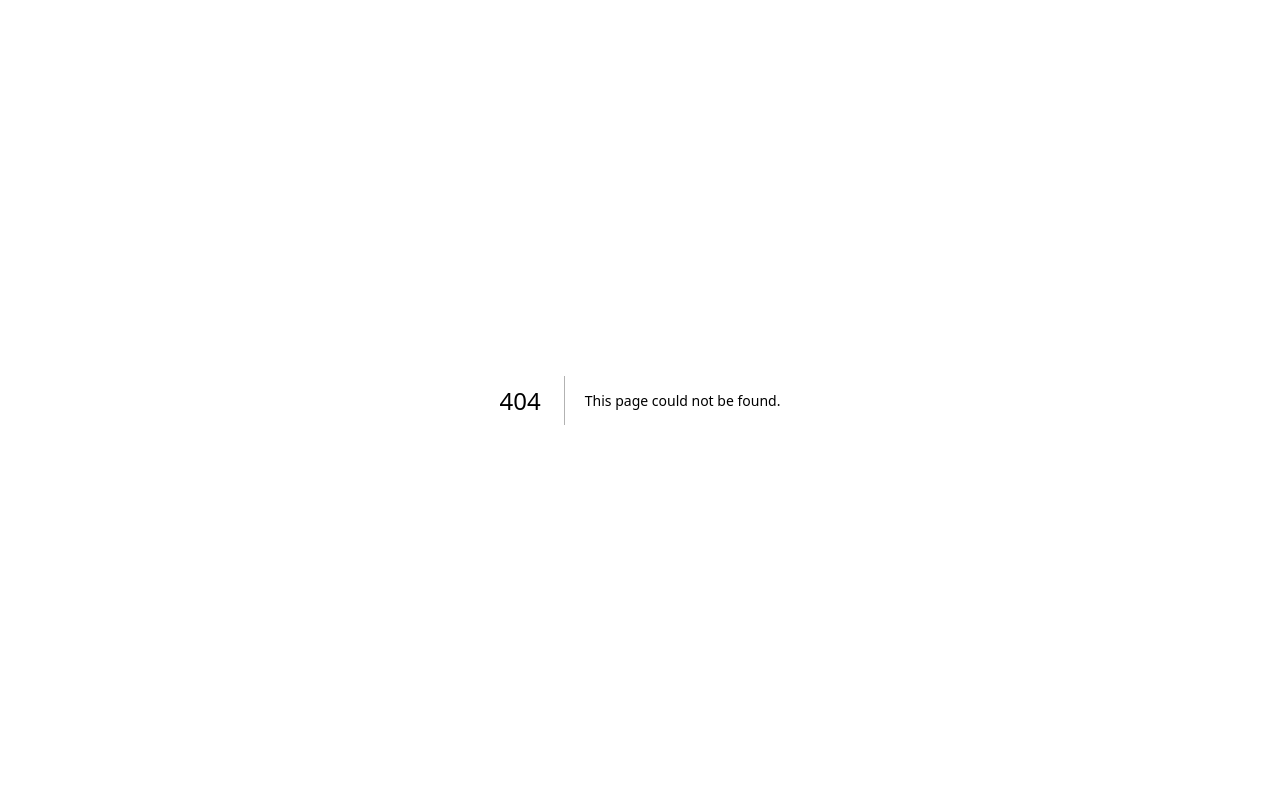
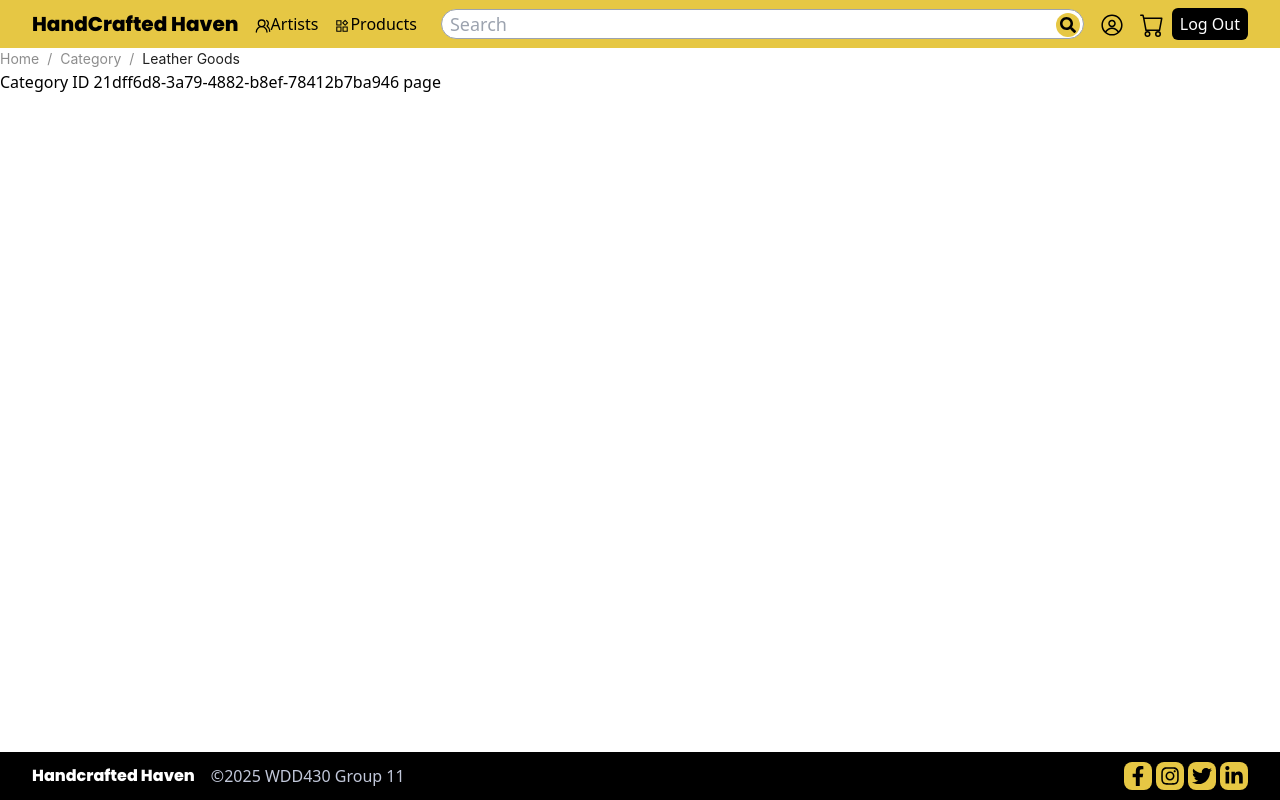
Before and after one commit to gyanqui/Handcrafted-Haven, a Next.js app: page /home/categories/21dff6d8-3a79-4882-b8ef-78412b7ba946 in a window 1280 px wide. Before the commit this address had no page. Built offline with nearby package versions, Linux system fonts and the light colour scheme.

Commit message:
feat: route setting

```diff
--- /dev/null
+++ b/src/app/home/categories/[id]/page.tsx
@@ -0,0 +1,80 @@
+"use client";
+
+import { useParams } from "next/navigation";
+import { Breadcrumb } from "antd";
+import Link from "next/link";
+
+export default function Page() {
+  const { id } = useParams();
+  const categories = [
+    {
+      category_id: 'd8e9f8b6-7cb4-4fbb-bc07-23dfeff30c2d',
+      category: 'Pottery & Ceramics',
+      category_url: '/category/pottery.webp'
+    },
+    {
+      category_id: 'b9e1a526-77c1-4a9a-8e0f-6599b6e2f00c',
+      category: 'Woodcraft & Carving',
+      category_url: '/category/woodcraft.webp'
+    },
+    {
+      category_id: '712e774e-0ad4-4c10-8a1a-981f9df5f7e8',
+      category: 'Textile & Fiber Arts',
+      category_url: '/category/textile.webp'
+    },
+    {
+      category_id: 'f40f68b8-e8c3-473a-b6b3-324684703c19',
+      category: 'Glass Creations',
+      category_url: '/category/glass.webp'
+    },
+    {
+      category_id: 'a5f1749f-89be-44e1-a6e1-f2c21b5eb930',
+      category: 'Metal Art & Jewelry',
+      category_url: '/category/metal.webp'
+    },
+    {
+      category_id: '21dff6d8-3a79-4882-b8ef-78412b7ba946',
+      category: 'Leather Goods',
+      category_url: '/category/leather.webp'
+    },
+    {
+      category_id: 'c1a6319c-5825-4d83-8989-c05b4a3cb3cb',
+      category: 'Paper & Stationery',
+      category_url: '/category/paper.webp'
+    },
+    {
+      category_id: 'f65053b2-3d83-4ef4-a6fa-e3b34f43f3d7',
+      category: 'Candles & Scents',
+      category_url: '/category/candles.webp'
+    },
+    {
+      category_id: '8761b01c-b6c3-4f3d-901a-196451de41fa',
+      category: 'Bath & Body',
+      category_url: '/category/bath.webp'
+    },
+    {
+      category_id: '34a76a1b-6d4c-4911-9f93-093129c3a4b6',
+      category: 'Mosaic & Mixed Media',
+      category_url: '/category/mixed-media.webp'
+    },
+    {
+      category_id: 'e10d8d8d-8c91-44d3-b8c0-1dfb6d2179a3',
+      category: 'Other',
+      category_url: '/category/other.webp'
+    },
+  ]
+  const category = categories.find(category => category.category_id === id);
+  const categoryName = category ? category.category : 'Unknown Category';
+
+  const breadcrumbItems = [
+    { title: <Link href="/home">Home</Link> },
+    { title: <Link href="/home/categories">Category</Link> }, // show all categories
+    { title: categoryName }, // show products belonging to this category
+  ];
+  return (
+    <>
+      <Breadcrumb items={breadcrumbItems} />
+      <>Category ID {id} page</>
+    </>
+  );
+}
--- /dev/null
+++ b/src/app/home/categories/page.tsx
@@ -0,0 +1,5 @@
+export default function Page() {
+    return (
+        <>Category collection page</>
+    )
+}
--- /dev/null
+++ b/src/app/home/products/[id]/page.tsx
@@ -0,0 +1,9 @@
+'use client'
+import { useParams } from "next/navigation"
+export default function Page() {
+    const {id} = useParams()
+
+    return (
+        <>Product ID {id} page</>
+    )
+}
--- a/src/app/ui/home/CategoryCard.tsx
+++ b/src/app/ui/home/CategoryCard.tsx
@@ -1,16 +1,20 @@
 import Image from "next/image"
+import Link from "next/link";
 
 interface CategoryCardProps {
     name: string;
     url: string;
+    id: string
 }
-export default function CategoryCard({name, url} : CategoryCardProps) {
+export default function CategoryCard({name, url, id} : CategoryCardProps) {
     return (
         <div>
-            <div className="border border-custom-grey rounded-t-xl w-[150px]">
-                <Image src={url} alt={`${name} picture`} width={150} height={200} className="rounded-t-xl"/>
-                <p className="h-12 flex items-start justify-center font-bold text-center p-2 leading-4">{name}</p>
-            </div>
+            <Link href={`/home/categories/${id}`}>
+                <div className="border border-custom-grey rounded-t-xl w-[150px]">
+                    <Image src={url} alt={`${name} picture`} width={150} height={200} className="rounded-t-xl"/>
+                    <p className="h-12 flex items-start justify-center font-bold text-center p-2 leading-4">{name}</p>
+                </div>
+            </Link>
         </div>
     )
 }
--- a/src/app/ui/home/CategoryNav.tsx
+++ b/src/app/ui/home/CategoryNav.tsx
@@ -62,7 +62,7 @@ export default function CategoryNav() {
   return (
     <div className="flex flex-row items-center mx-8 my-4 p-1 gap-4 overflow-x-auto h-[280px]">
         {categories.map((category) => (
-            <CategoryCard key={category.category_id} name={category.category} url={category.category_url} />
+            <CategoryCard key={category.category_id} name={category.category} url={category.category_url} id={category.category_id} />
         ))}
 
     </div>
--- a/src/app/ui/home/ProductCard.tsx
+++ b/src/app/ui/home/ProductCard.tsx
@@ -1,16 +1,19 @@
 import { Rate } from "antd";
 import Image from "next/image";
 import { ProductProps } from "./ProductWrapper";
+import Link from "next/link";
 
 export default function ProductCard({
   name,
   image_url,
   price,
   averageRate,
+  product_id
 }: ProductProps) {
   return (
     <div>
       <div className="border border-custom-grey rounded-t-3xl w-[300px]">
+      <Link href={`/home/products/${product_id}`}>
         <Image
           src={image_url}
           alt={`picture of ${name}`}
@@ -27,6 +30,7 @@ export default function ProductCard({
           </div>
           <div className="text-right text-xl font-bold px-2">${price}</div>
         </div>
+      </Link>
       </div>
     </div>
   );
--- a/src/app/ui/home/ProductWrapper.tsx
+++ b/src/app/ui/home/ProductWrapper.tsx
@@ -1,5 +1,6 @@
 import ProductCard from "./ProductCard";
 import { poppins } from "../font";
+import Link from "next/link";
 
 export interface ProductProps {
   product_id: string;
@@ -27,6 +28,7 @@ export default function ProductWrapper({
       </h1>
       <div className="flex flex-row overflow-auto lg:justify-center gap-4">
         {products.map((product) => (
+
             <ProductCard
               key={product.product_id}
               product_id={product.product_id}
@@ -35,6 +37,7 @@ export default function ProductWrapper({
               price={product.price}
               averageRate={product.averageRate}
             />
+
         ))}
       </div>
     </div>
```
Lines whose indentation alone changed are shown as unchanged.
